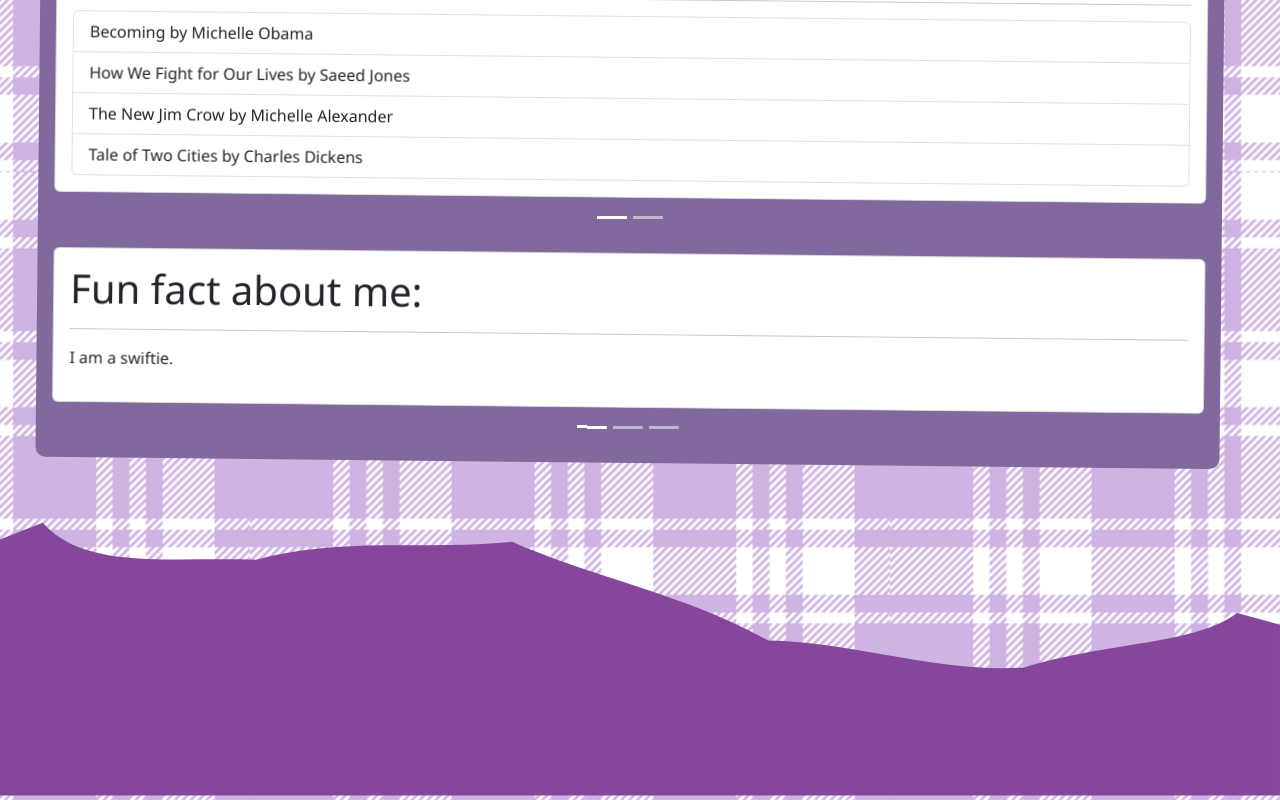
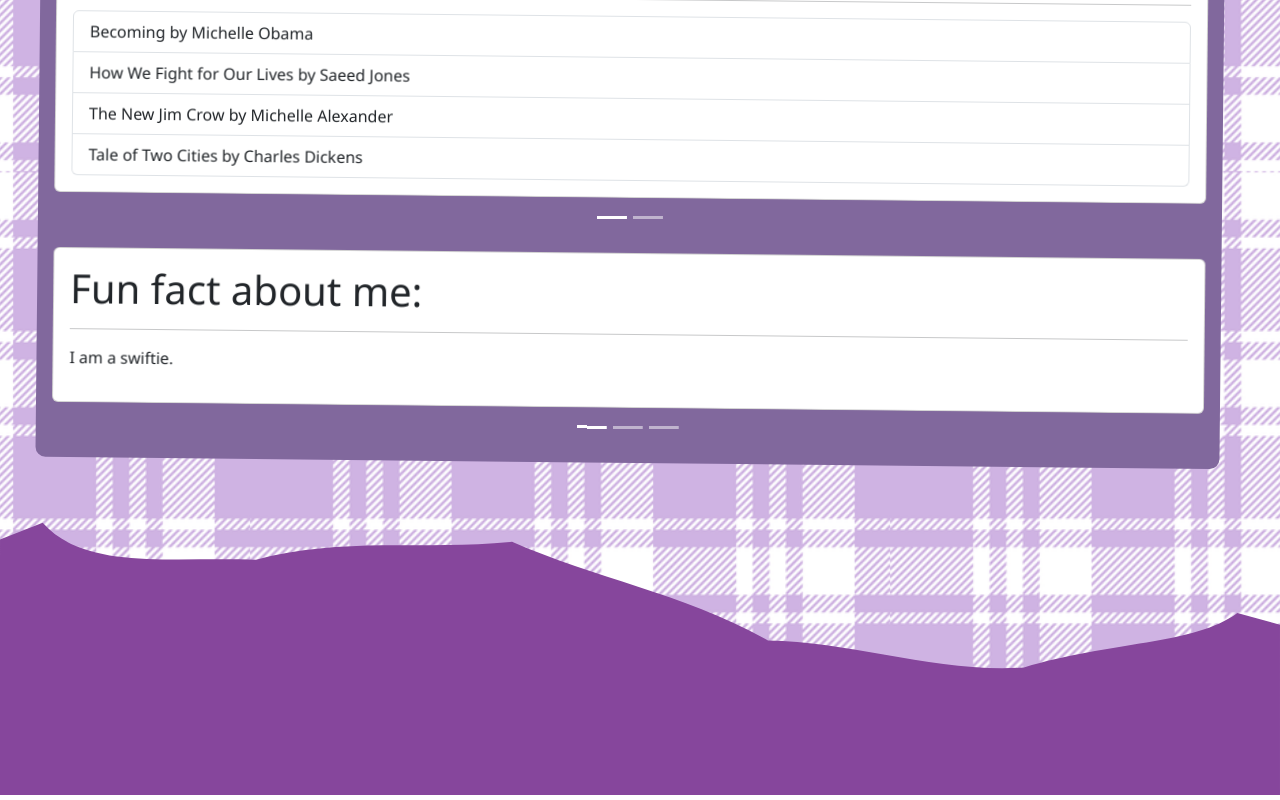
Before and after one commit to TheMrMallard/GamingPFP, a website: page index.html in a window 1280 px wide. Shown: the part 1999-2799 px from the top of the page. Drawn offline with nearby package versions, Linux system fonts and the light colour scheme.

Commit message:
FIx wave

```diff
--- a/index.html
+++ b/index.html
@@ -202,7 +202,7 @@
 
         </div>
 
-        <svg id="liquid" xmlns="http://www.w3.org/2000/svg" viewBox="0 0 1440 325"><path id="wave" fill="#86469C" fill-opacity="1" d="M0,32L48,37.3C96,43,192,53,288,53.3C384,53,480,43,576,58.7C672,75,768,117,864,144C960,171,1056,181,1152,176C1248,171,1344,149,1392,138.7L1440,128L1440,320L1392,320C1344,320,1248,320,1152,320C1056,320,960,320,864,320C768,320,672,320,576,320C480,320,384,320,288,320C192,320,96,320,48,320L0,320Z"></path></svg>
+        <svg id="liquid" xmlns="http://www.w3.org/2000/svg" viewBox="0 0 1440 320"><path id="wave" fill="#86469C" fill-opacity="1" d="M0,32L48,37.3C96,43,192,53,288,53.3C384,53,480,43,576,58.7C672,75,768,117,864,144C960,171,1056,181,1152,176C1248,171,1344,149,1392,138.7L1440,128L1440,320L1392,320C1344,320,1248,320,1152,320C1056,320,960,320,864,320C768,320,672,320,576,320C480,320,384,320,288,320C192,320,96,320,48,320L0,320Z"></path></svg>
 
     </body>
 
```
